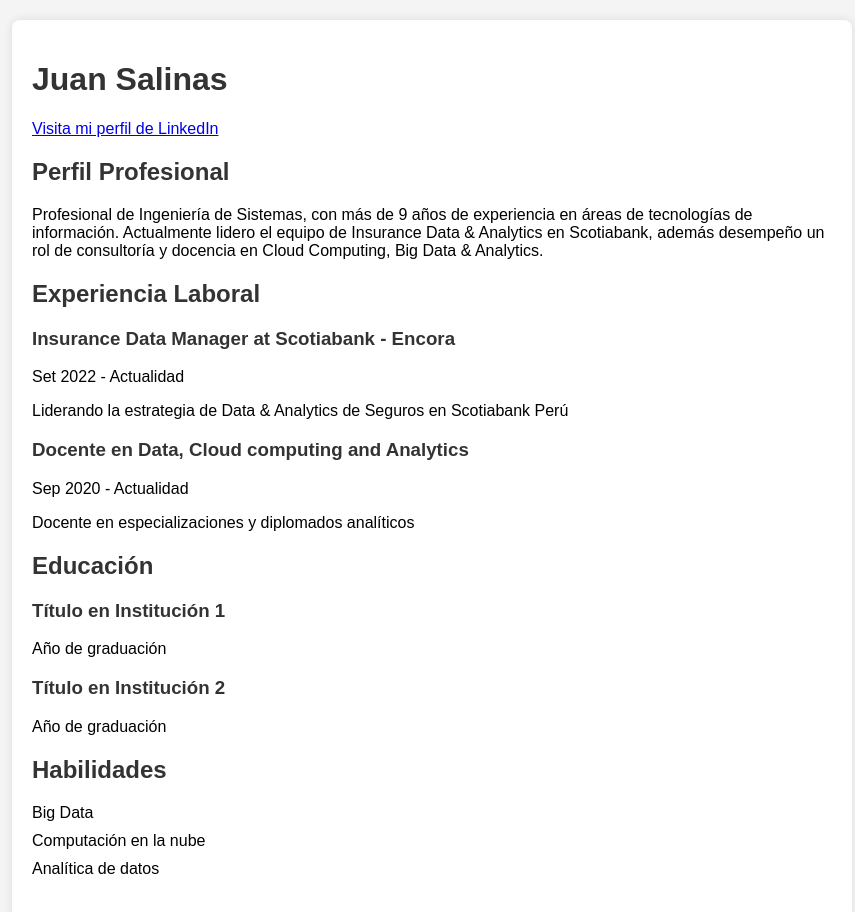
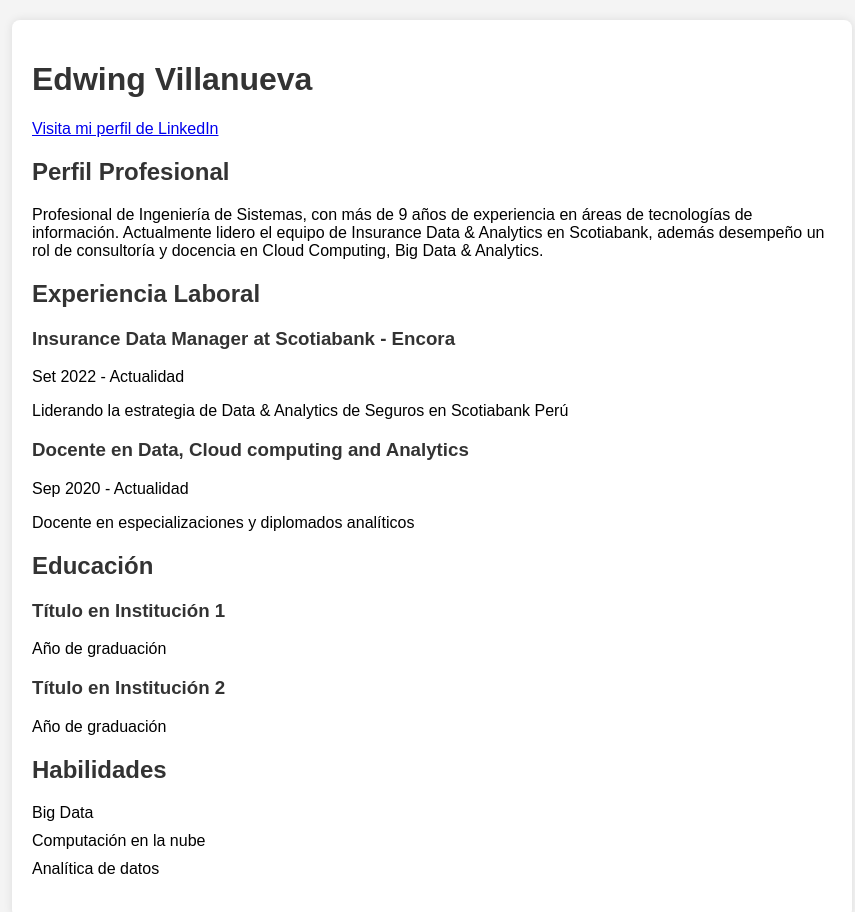
Before and after one commit to evillanueval/evillanueval.github.io, a plain HTML site: page index.html in a window 1280 px wide. Shown: the whole page, without its empty margins (208-1063 px from the left). Drawn offline with Linux system fonts and the light colour scheme.

Commit message:
Update index.html

```diff
--- a/index.html
+++ b/index.html
@@ -38,7 +38,7 @@
 </head>
 <body>
 <div class="container">
-    <h1>Juan Salinas</h1>
+    <h1>Edwing Villanueva</h1>
     <div class="contact-info">
         <a href="https://www.linkedin.com/in/edwingvillanuevalengua/" target="_blank">Visita mi perfil de LinkedIn</a>
     </div>
```
